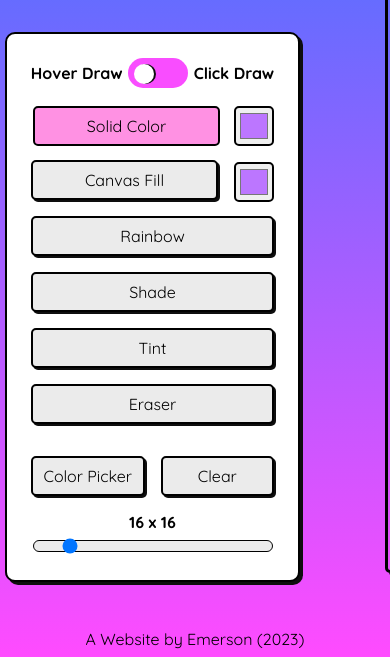
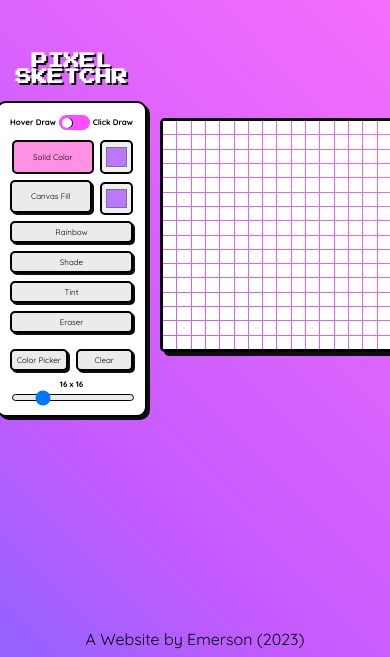
Before and after one commit to emerso-n/Etch-a-Sketch, a plain HTML site: page index.html in a window 390 px wide. Shown: the part 187-844 px from the top of the page. Drawn offline with Linux system fonts and the light colour scheme.

Commit message:
responsive probably done
this is not a portrait phone app

```diff
--- a/index.html
+++ b/index.html
@@ -70,7 +70,7 @@
             <input
               type="range"
               min="4"
-              max="100"
+              max="60"
               value="16"
               autocomplete="off"
               id="grid-slider"
--- a/static/style.css
+++ b/static/style.css
@@ -21,16 +21,28 @@ footer{
 #page_con{
   width: 100vw;
   height: 100vh;
+  padding: 2em;
   overflow: hidden;
   display: flex;
   align-items: center;
   justify-content: center;
-  gap: 4rem;
-  background: linear-gradient(#3b75ff, #ff4bff);
+  gap: min(4em, 4%);
+  background-image: linear-gradient(45deg, #fff55b, #3b75ff, #c45aff, #fb6ffb, #c45aff, #3b75ff, #fff55b);
+  background-size: 400% 400%;
+  animation: gradient 60s alternate infinite;
   font-family: var(--Quicksand);
   font-weight: bold;
   cursor: default;
 }
+@keyframes gradient {
+	0% {
+		background-position: 0% 50%;
+	}
+	100% {
+		background-position: 100% 50%;
+	}
+}
+
 #div_1{
   display: flex;
   align-items: center;
@@ -40,7 +52,7 @@ footer{
 
 h1{
   font-family: var(--PressStart);
-  font-size: 3rem;
+  font-size: clamp(1rem, 3.5vw, 3rem);
   text-align: center;
 /*   transform: scale(3); */
   margin-bottom: 1em;
@@ -50,7 +62,7 @@ h1{
 button{
   border: var(--borderwidth) solid black;
   border-radius: 5px;
-  font-size: 1rem;
+  font-size: 1em;
   font-family: var(--Quicksand);
   padding: .5em 0;
   background: var(--grey);
@@ -75,6 +87,9 @@ button:hover, button:focus{
   align-items: stretch;
   justify-content: center;
   flex-direction: column;
+
+  font-size: clamp(.5rem, 1.5vw, 1rem);
+
   gap: 1em;
   background: white;
   border: var(--borderwidth) solid black;
@@ -109,7 +124,7 @@ button:hover, button:focus{
   gap: .35em;
 }
 .switch{
-  font-size: 20px;
+  font-size: 1.3em;
   position: relative;
   width: 3em;
   height: 1.5em;
@@ -159,8 +174,8 @@ input:checked + .slider:before {
   flex: 1;
 }
 input[type="color"]{
-  width: 40px;
-  height: 40px;
+  width: 2.5em;
+  height: 2.5em;
   border: 2px solid black;
   border-radius: 5px;
   transform: translateY(2px);
@@ -168,13 +183,13 @@ input[type="color"]{
 
 #grid-slider_div{
   text-align: center;
-/*   background: red; */
 }
 input[type="range"]{
+  font-size: 1em;
   width: 98%;
   -webkit-appearance: none;
   appearance: none;
-  height: 10px;
+  height: .7em;
   background: var(--grey);
   border: 1px solid black;
   border-radius: 20px;
@@ -186,8 +201,8 @@ input[type="range"]:hover{
 input[type="range"]::-webkit-slider-thumb, input[type="range"]::-moz-range-thumb{
   -webkit-appearance: none; /* Override default look */
   appearance: none;
-  width: 21px; /* Set a specific slider handle width */
-  height: 21px; /* Slider handle height */
+  width: 1.8em; /* Set a specific slider handle width */
+  height: 1.8em; /* Slider handle height */
   background: var(--blue); /* Green background */
   cursor: pointer; /* Cursor on hover */
   border-radius: 100%;
@@ -196,11 +211,13 @@ input[type="range"]::-webkit-slider-thumb, input[type="range"]::-moz-range-thumb
 }
 
 #grid-slider-text{
-  margin-bottom: 4px;
+  margin-bottom: .35em;
 }
+
+
 #grid-holder_div{
-  width: 80vh;
-  height: 80vh;
+  min-width: min(80vh, 60vw);
+  height: min(80vh, 60vw);
   display: grid;
   gap: 1px;
   box-shadow: 4px 4px var(--boxshadowcolor);
@@ -210,9 +227,6 @@ input[type="range"]::-webkit-slider-thumb, input[type="range"]::-moz-range-thumb
 }
 
 .grid{
-  border-color: white;
-  border-style: solid;
-  border-width: 0px;
   background-color: white;
   transition: transform .7s, background .3s;
 }
```
